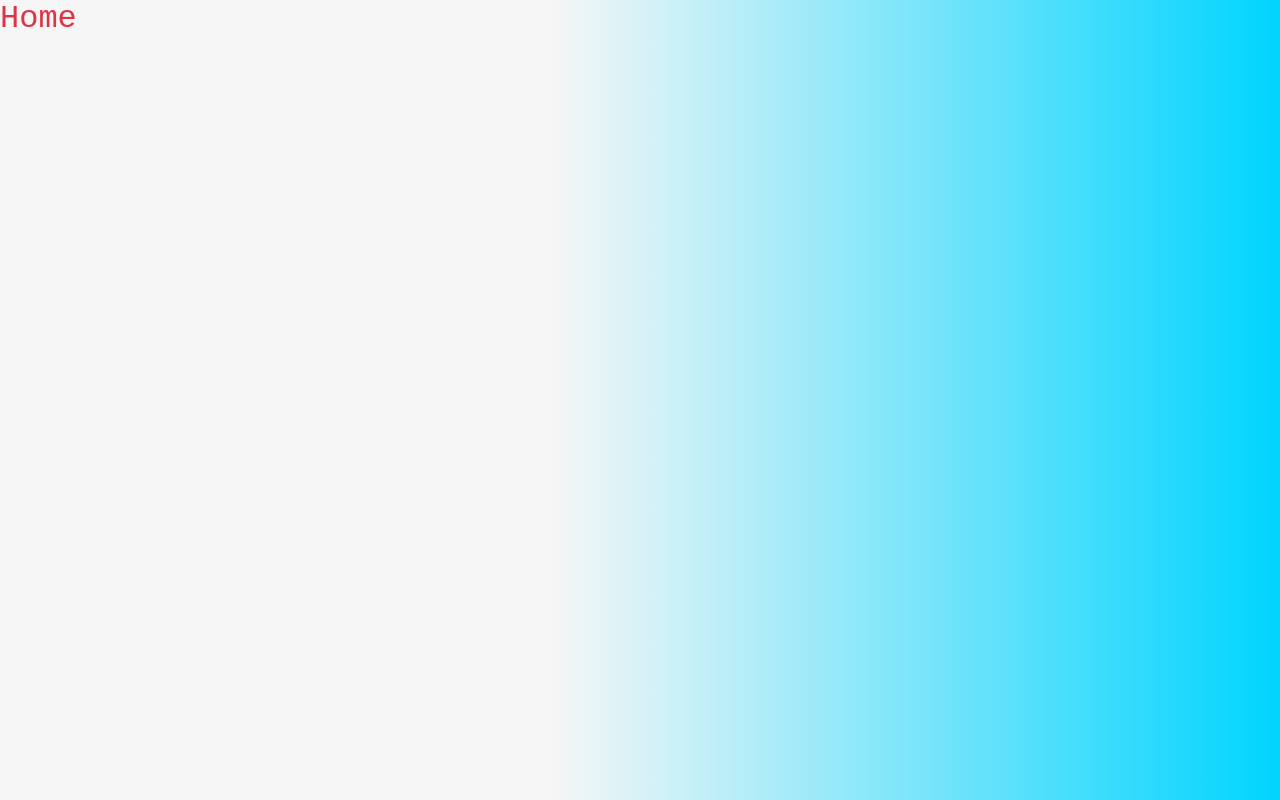
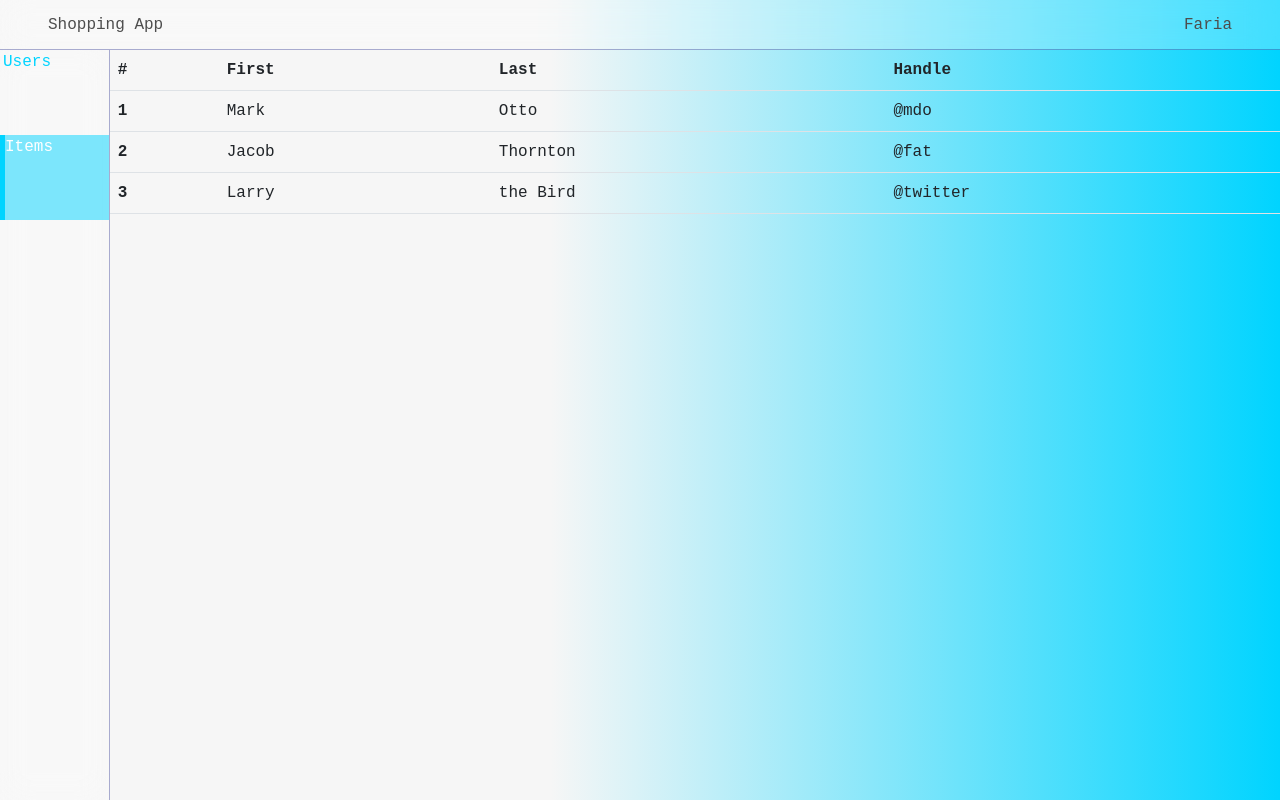
Before and after one commit to faria-karim-porna/mern-shopping-app-client, a React (Vite) app: page / in a window 1280 px wide. Built offline with nearby package versions, Linux system fonts and the light colour scheme.

Commit message:
Added Sidebar, Navbar, Dashboard And Main

```diff
--- a/src/App.tsx
+++ b/src/App.tsx
@@ -3,12 +3,13 @@ import { BrowserRouter as Router, Routes, Route } from "react-router-dom";
 import { Login } from "./components/pages/Login";
 import { ForgotPassword } from "./components/pages/ForgetPassword";
 import { SignUp } from "./components/pages/Signup";
+import { Dashboard } from "./components/pages/Dashboard";
 
 export default function App() {
   return (
     <Router>
       <Routes>
-        <Route path="/" element={<Home />} />
+        <Route path="/" element={<Dashboard />} />
         <Route path="/login" element={<Login />} />
         <Route path="/login/forgot" element={<ForgotPassword />} />
         <Route path="/signup" element={<SignUp />} />
@@ -16,7 +17,3 @@ export default function App() {
     </Router>
   );
 }
-
-function Home() {
-  return <h2 className="text-danger">Home</h2>;
-}
--- a/src/assets/css/style.css
+++ b/src/assets/css/style.css
@@ -85,3 +85,38 @@ input:focus {
         width: 90%;
     }
 }
+
+/* =============================== Navbar ===================================== */
+
+.navbar {
+    height: 50px;
+    border-bottom: 1px solid rgba(31, 38, 135, 0.37);
+    background: rgba(255, 255, 255, 0.25);
+    /* box-shadow: 0 2px 8px 0 rgba(31, 38, 135, 0.37); */
+    backdrop-filter: blur(15px);
+    -webkit-backdrop-filter: blur(15px);
+}
+
+/* =============================== Sidebar ===================================== */
+
+.sidebar {
+    width: 120px;
+    background: rgba(255, 255, 255, 0.25);
+    /* box-shadow: 0 8px 8px 0 rgba(31, 38, 135, 0.37); */
+    border-right: 1px solid rgba(31, 38, 135, 0.37);
+    backdrop-filter: blur(15px);
+    -webkit-backdrop-filter: blur(15px);
+    height: calc(100vh - 50px);
+}
+
+.sidebar-option {
+    height: 85px;
+    border-left: 3px solid transparent;
+    color: rgba(0, 212, 255, 1);
+}
+
+.active {
+    background-color: rgba(0, 212, 255, 0.5);
+    color: white;
+    border-left: 5px solid rgba(0, 212, 255, 1);
+}
--- /dev/null
+++ b/src/components/common/Main.tsx
@@ -0,0 +1,42 @@
+import React from "react";
+
+const MainComponent = () => {
+  return (
+    <div className="main w-100">
+      <div className="table-box table-responsive">
+        <table className="table">
+          <thead>
+            <tr>
+              <th scope="col">#</th>
+              <th scope="col">First</th>
+              <th scope="col">Last</th>
+              <th scope="col">Handle</th>
+            </tr>
+          </thead>
+          <tbody>
+            <tr>
+              <th scope="row">1</th>
+              <td>Mark</td>
+              <td>Otto</td>
+              <td>@mdo</td>
+            </tr>
+            <tr>
+              <th scope="row">2</th>
+              <td>Jacob</td>
+              <td>Thornton</td>
+              <td>@fat</td>
+            </tr>
+            <tr>
+              <th scope="row">3</th>
+              <td>Larry</td>
+              <td>the Bird</td>
+              <td>@twitter</td>
+            </tr>
+          </tbody>
+        </table>
+      </div>
+    </div>
+  );
+};
+
+export const Main = React.memo(MainComponent);
--- /dev/null
+++ b/src/components/common/Navbar.tsx
@@ -0,0 +1,14 @@
+import React from "react";
+
+const NavbarComponent = () => {
+  return (
+    <nav className="navbar navbar-expand-lg site-nav">
+      <div className="d-flex align-items-center w-100 justify-content-between px-5">
+        <div>Shopping App</div>
+        <div>Faria</div>
+      </div>
+    </nav>
+  );
+};
+
+export const Navbar = React.memo(NavbarComponent);
--- /dev/null
+++ b/src/components/common/Sidebar.tsx
@@ -0,0 +1,12 @@
+import React from "react";
+
+const SidebarComponent = () => {
+  return (
+    <div className="sidebar">
+      <div className="sidebar-option">Users</div>
+      <div className="sidebar-option active">Items</div>
+    </div>
+  );
+};
+
+export const Sidebar = React.memo(SidebarComponent);
--- /dev/null
+++ b/src/components/pages/Dashboard.tsx
@@ -0,0 +1,18 @@
+import React from "react";
+import { Sidebar } from "../common/Sidebar";
+import { Navbar } from "../common/Navbar";
+import { Main } from "../common/Main";
+
+const DashboardComponent = () => {
+  return (
+    <>
+      <Navbar />
+      <div className="d-flex">
+        <Sidebar />
+        <Main />
+      </div>
+    </>
+  );
+};
+
+export const Dashboard = React.memo(DashboardComponent);
```
